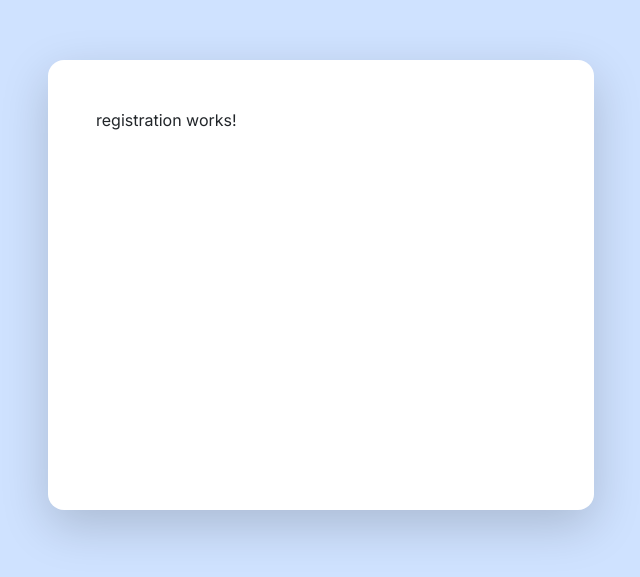
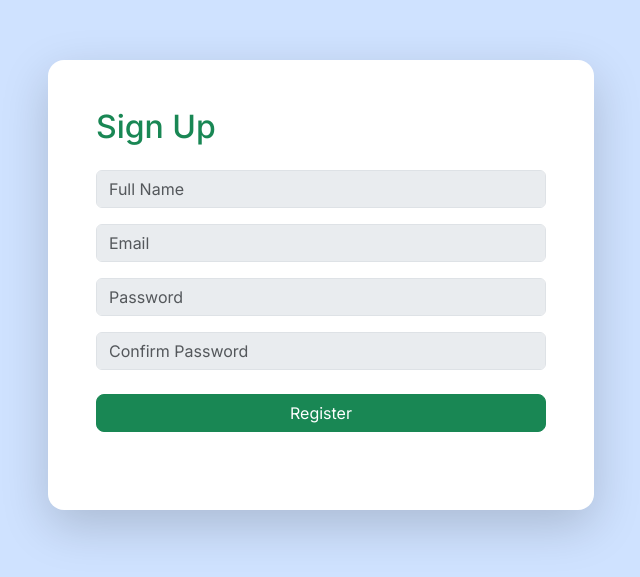
Before and after one commit to purnenduBikash/RegistrationApp_Angular, an Angular app: page / in a window 1280 px wide. Shown: the part 115-692 px from the top of the page, without its empty margins (319-959 px from the left). Built offline with nearby package versions, Linux system fonts and the light colour scheme.

Commit message:
Changes done on 12-05-2025

```diff
--- a/src/app/user/registration/registration.component.html
+++ b/src/app/user/registration/registration.component.html
@@ -1 +1,20 @@
-<p>registration works!</p>
+<div class="mb-4 h2 text-success">
+    Sign Up
+</div>
+<form [formGroup]="form" (ngSubmit)="onSubmit()">
+<div class="mb-3">
+    <input class="form-control bg-body-secondary" placeholder="Full Name" formControlName = "fullName">
+</div>
+<div class="mb-3">
+    <input class="form-control bg-body-secondary" placeholder="Email" formControlName = "email">
+</div>
+<div class="mb-3">
+    <input class="form-control bg-body-secondary" placeholder="Password" formControlName = "password">
+</div>
+<div class="mb-3">
+    <input class="form-control bg-body-secondary" placeholder="Confirm Password" formControlName = "confirmPassword">
+</div>
+<div class="mt-4">
+    <button type="submit" class="btn btn-success w-100 rounded-3">Register</button>
+</div>
+</form>
--- a/src/app/user/registration/registration.component.ts
+++ b/src/app/user/registration/registration.component.ts
@@ -1,11 +1,24 @@
 import { Component } from '@angular/core';
+import { FormBuilder, ReactiveFormsModule } from '@angular/forms';
 
 @Component({
   selector: 'app-registration',
-  imports: [],
+  imports: [ReactiveFormsModule],
   templateUrl: './registration.component.html',
   styleUrl: './registration.component.css'
 })
 export class RegistrationComponent {
+  form: any; // Declare the form property here
 
+  constructor(public formBuilder: FormBuilder) { // Initialize formBuilder in the constructor
+    this.form = this.formBuilder.group({
+      fullName : [''],
+      email: [''],
+      password: [''],
+      confirmPassword: ['']
+    });
+  }
+  onSubmit(){
+    console.log(this.form.value);
+   }
 }
```
